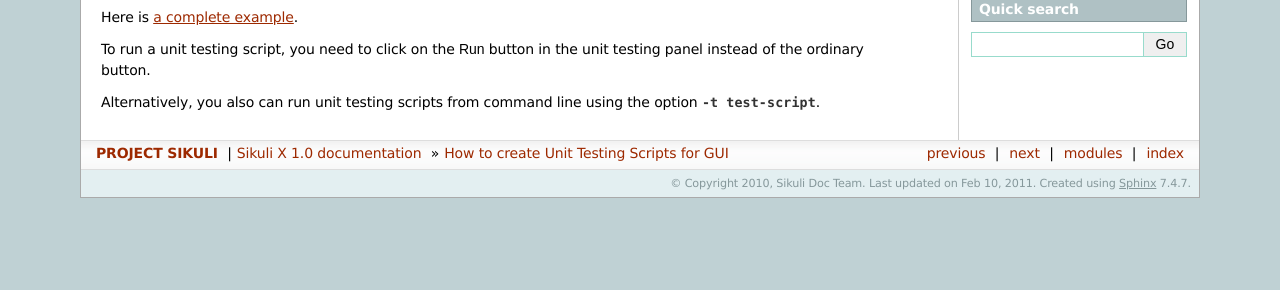
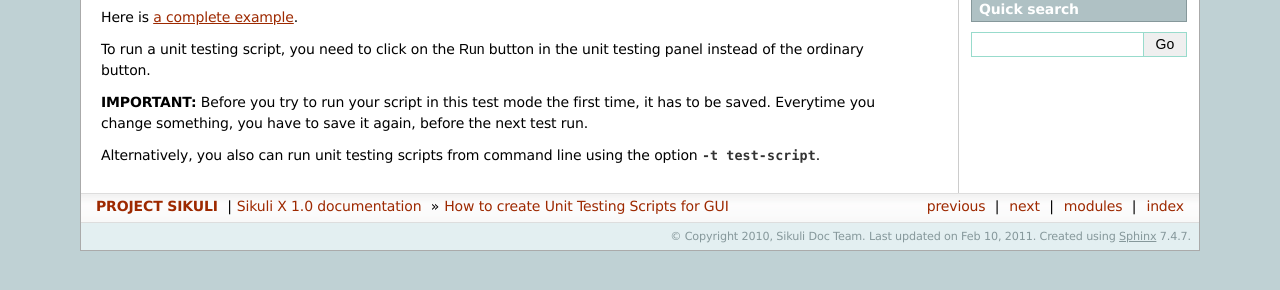
Before and after one commit to sikuli/sikuli, a Sphinx documentation site: the page built from docs/source/faq/unit-test.rst, in a window 1280 px wide, cut to the strip 393-683 px from the top of the page. Built offline with Sphinx 7.4.7, drawn with Linux system fonts in a browser that asks for light colours; some of the changed lines change nothing that is shown.

Commit message:
new-in-... links, unit test save hint

```diff
--- a/docs/source/faq/unit-test.rst
+++ b/docs/source/faq/unit-test.rst
@@ -46,5 +46,7 @@ Here is `a complete example <http://sikuli.org/examples/TestJEdit.sikuli/TestJEd
 To run a unit testing script, you need to click on the :guilabel:`Run`
 button in the unit testing panel instead of the ordinary button.
 
+**IMPORTANT:** Before you try to run your script in this test mode the first time, it has to be saved. Everytime you change something, you have to save it again, before the next test run.
+
 Alternatively, you also can run unit testing scripts from command line
 using the option :option:`-t test-script <-t>`.
--- a/docs/source/new-in-sikulix.rst
+++ b/docs/source/new-in-sikulix.rst
@@ -21,9 +21,9 @@ In the documentation sections you might look for the above marker to identify ne
 * RC2: Extensions (jar-files containing complementary Sikuli features) can be downloaded from a repository managed by the Sikuli developers. As the first extension **Sikuli Guide** (an annotation tool - Windows and Mac only) is available. You may contribute your own extensions.
 	(see: :ref:`Extensions <sikuliextensions>`).
 
-* RC2: sikuli-script.jar together with the native libraries can now be used really standalone (only a few standards have to be followed), so it is easier now to integrate Sikuli with other IDE's, frameworks or applications and run scripts from commandline.
+* RC2: sikuli-script.jar together with the native libraries can now be used really standalone (only a few standards have to be followed), so it is easier now to integrate Sikuli with other IDE's, frameworks or applications and :ref:`run scripts from commandline <runsikuliscript>`.
 
-* RC2: sikuli-script.jar on commandline now accepts a new option -i, that starts up the interactive Jython with the Sikuli environment already initialized (for tests on the fly from commandline without the IDE).
+* RC2: sikuli-script.jar on commandline now accepts a :ref:`new option -i <sikuliscriptinteractive>`, that starts up the interactive Jython with the Sikuli environment already initialized (for tests on the fly from commandline without the IDE).
 
 * RC2: :py:meth:`Env.getSikuliVersion` returns the Sikuli version string.
 
```
